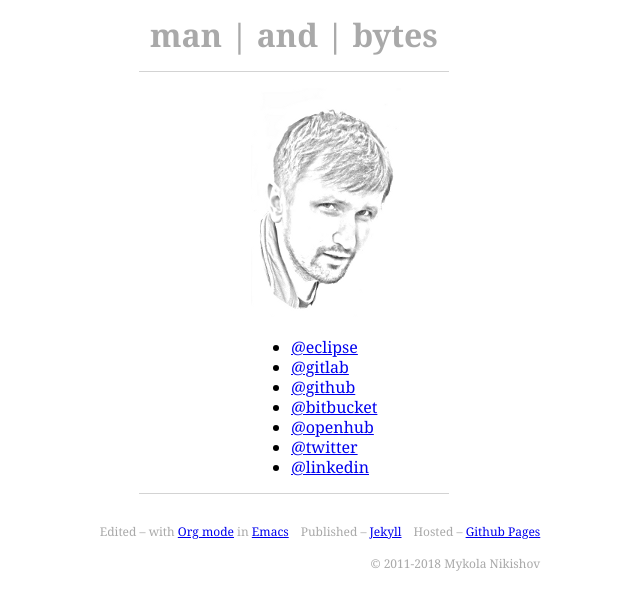
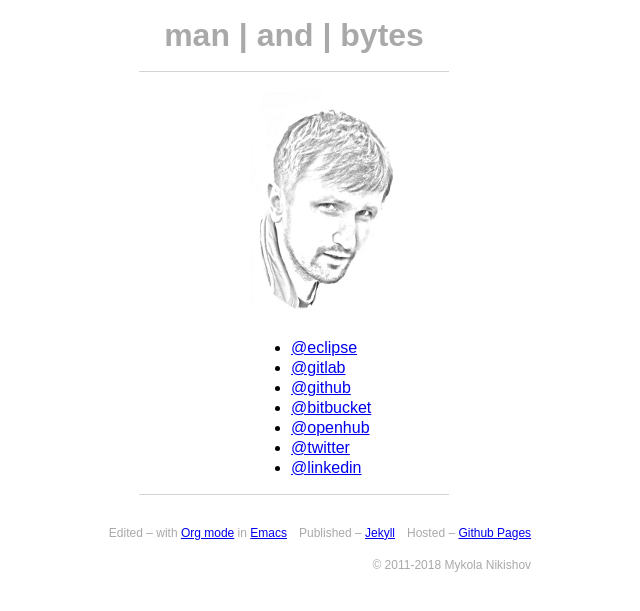
Before and after one commit to manandbytes/manandbytes.github.com, a Jekyll site: the page built from index.md, in a window 1280 px wide. Shown: the top 611 px of the page, without its empty margins (346-986 px from the left). Built offline with Jekyll 4.4.1, drawn with Linux system fonts in a browser that asks for light colours.

Commit message:
Use any sans-serif font

```diff
--- a/css/main.css
+++ b/css/main.css
@@ -1,5 +1,5 @@
 html {
-    font-family: "PT Serif", Georgia, "Times New Roman", serif;
+    font-family: sans-serif;
 }
 
 @media screen {
```
